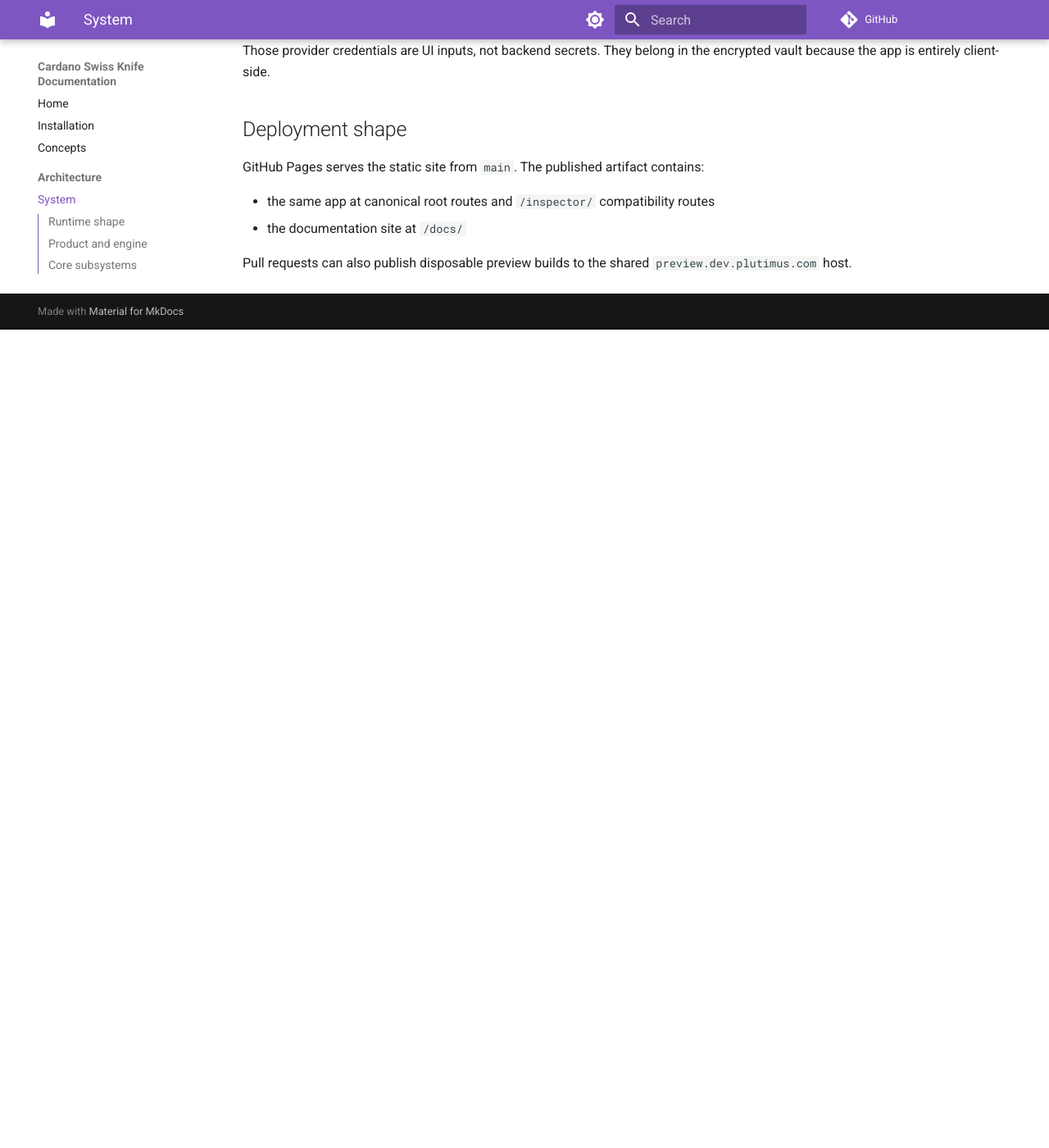
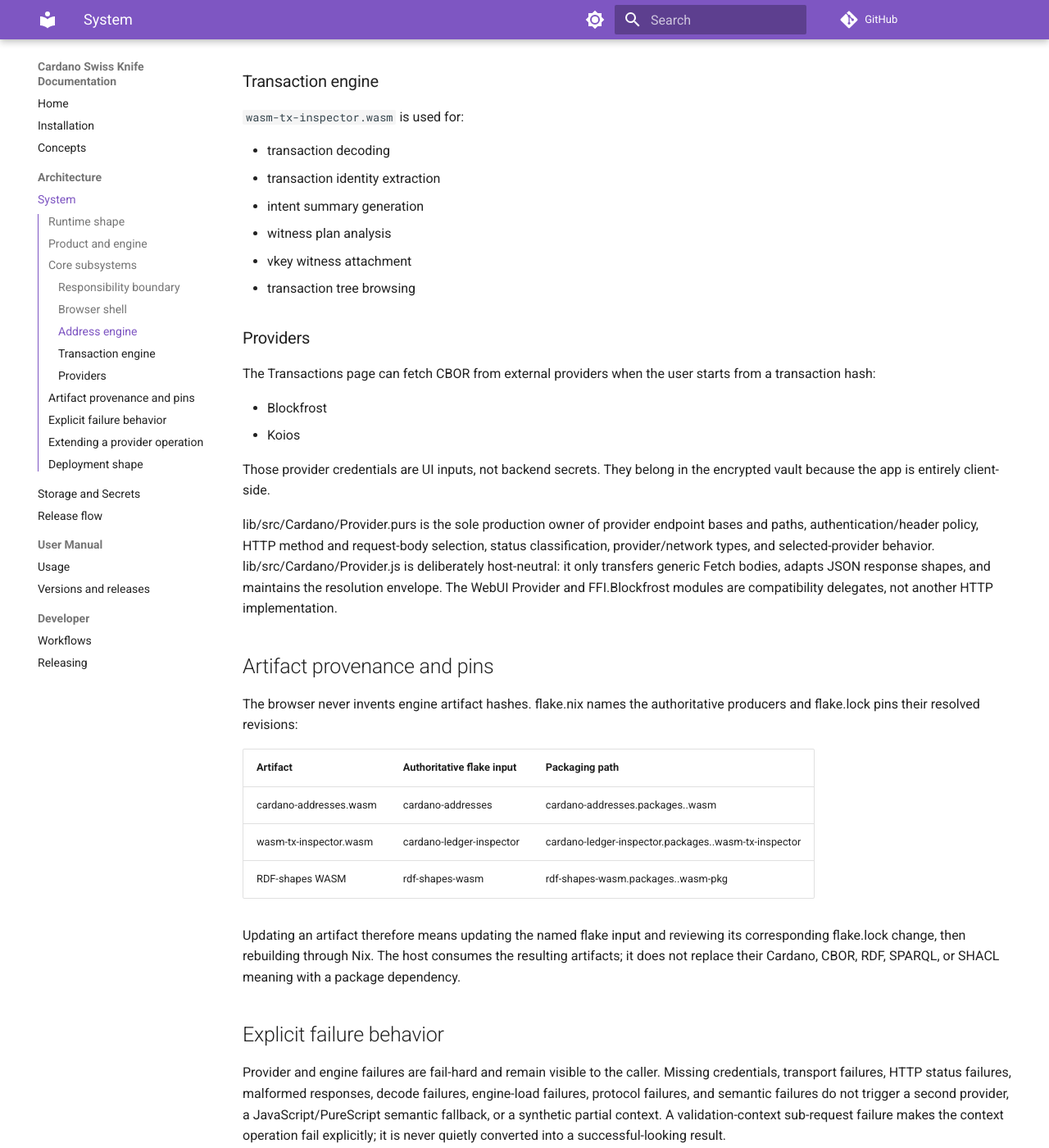
Before and after one commit to lambdasistemi/cardano-swiss-knife, an MkDocs documentation site: the page built from docs/architecture/system.md, in a window 1280 px wide and 1400 px high, scrolled down 1565 px. Shown: the whole window at 82% size. Built offline with MkDocs 1.6.1 and Material for MkDocs 9.7.7, drawn with Linux system fonts in a browser that asks for light colours; comment, search, counter and statistics services are not loaded; before the commit the page ends 1967 px from its top, so only the background shows below that; some of the changed text lies outside the part shown.

Commit message:
docs: enforce shared provider responsibility boundary
Tasks: T011, T012, T013, T014, T015, T016

```diff
--- a/docs/architecture/system.md
+++ b/docs/architecture/system.md
@@ -23,6 +23,17 @@
   in the engine rather than browser JavaScript.
 
 ## Core subsystems
+
+<!-- architecture-boundary: responsibility-table -->
+### Responsibility boundary
+
+| Area | Owns | Must not own |
+| --- | --- | --- |
+| Browser host and UI state | Halogen rendering, navigation, form and vault state, and translating explicit capability outcomes into user-visible diagnostics | Provider endpoint policy, Cardano/CBOR/RDF/SPARQL/SHACL semantics, or fallback results |
+| Shared provider capability | Provider/network types, selected-provider endpoint and request policy, authentication, status/error classification, response decoding, and validation-context assembly in lib/src/Cardano/Provider.purs | DOM, browser storage, Node filesystem, CLI parsing, transaction entry/store/persistence, witnesses, completeness, or submission |
+| Address engine | Address inspection, mnemonic and key operations through cardano-addresses.wasm | Browser reimplementation of address semantics |
+| Transaction engine | Ledger decoding, transaction analysis, witnesses, and transaction-tree semantics through wasm-tx-inspector.wasm | JavaScript or PureScript substitutes for ledger semantics |
+| RDF/SHACL engine | RDF graph and shape semantics through the RDF-shapes WASM artifact; the approved RDF editor only owns editing UI | Host-side RDF, SPARQL, or SHACL semantic fallback |
 
 ### Browser shell
 
@@ -58,6 +69,59 @@
 
 Those provider credentials are UI inputs, not backend secrets. They belong in the encrypted vault because the app is entirely client-side.
 
+lib/src/Cardano/Provider.purs is the sole production owner of provider endpoint
+bases and paths, authentication/header policy, HTTP method and request-body
+selection, status classification, provider/network types, and selected-provider
+behavior. lib/src/Cardano/Provider.js is deliberately host-neutral: it only
+transfers generic Fetch bodies, adapts JSON response shapes, and maintains the
+resolution envelope. The WebUI Provider and FFI.Blockfrost modules are
+compatibility delegates, not another HTTP implementation.
+
+<!-- architecture-boundary: artifact-provenance-pins -->
+## Artifact provenance and pins
+
+The browser never invents engine artifact hashes. flake.nix names the
+authoritative producers and flake.lock pins their resolved revisions:
+
+| Artifact | Authoritative flake input | Packaging path |
+| --- | --- | --- |
+| cardano-addresses.wasm | cardano-addresses | cardano-addresses.packages.<system>.wasm |
+| wasm-tx-inspector.wasm | cardano-ledger-inspector | cardano-ledger-inspector.packages.<system>.wasm-tx-inspector |
+| RDF-shapes WASM | rdf-shapes-wasm | rdf-shapes-wasm.packages.<system>.wasm-pkg |
+
+Updating an artifact therefore means updating the named flake input and
+reviewing its corresponding flake.lock change, then rebuilding through Nix.
+The host consumes the resulting artifacts; it does not replace their
+Cardano, CBOR, RDF, SPARQL, or SHACL meaning with a package dependency.
+
+<!-- architecture-boundary: fail-hard-behavior -->
+## Explicit failure behavior
+
+Provider and engine failures are fail-hard and remain visible to the caller.
+Missing credentials, transport failures, HTTP status failures, malformed
+responses, decode failures, engine-load failures, protocol failures, and
+semantic failures do not trigger a second provider, a JavaScript/PureScript
+semantic fallback, or a synthetic partial context. A validation-context
+sub-request failure makes the context operation fail explicitly; it is never
+quietly converted into a successful-looking result.
+
+<!-- architecture-boundary: provider-extension-process -->
+## Extending a provider operation
+
+To add or change a provider operation:
+
+1. Change the shared Provider/Network types, request construction, decode
+   rules, and typed error outcomes together in Cardano.Provider; keep request
+   policy in Provider.purs and only generic Fetch/JSON adaptation in
+   Provider.js.
+2. Add hermetic contracts with real provider response envelopes for every
+   selected provider, including explicit error outcomes. Do not make a host
+   reconstruct the contract.
+3. Preserve WebUI compatibility solely by delegation through the existing thin
+   adapters; do not restore WebUI HTTP modules or provider fallback.
+4. Update the architecture-boundary self-tests and this documentation, then run
+   the focused boundary check and the full repository proofs.
+
 ## Deployment shape
 
 GitHub Pages serves the static site from `main`. The published artifact contains:
```
Also changed, not shown: README.md (+4 -0 lines), specs/010-shared-capability-core/tasks.md (+13 -13 lines), 2 other files.
